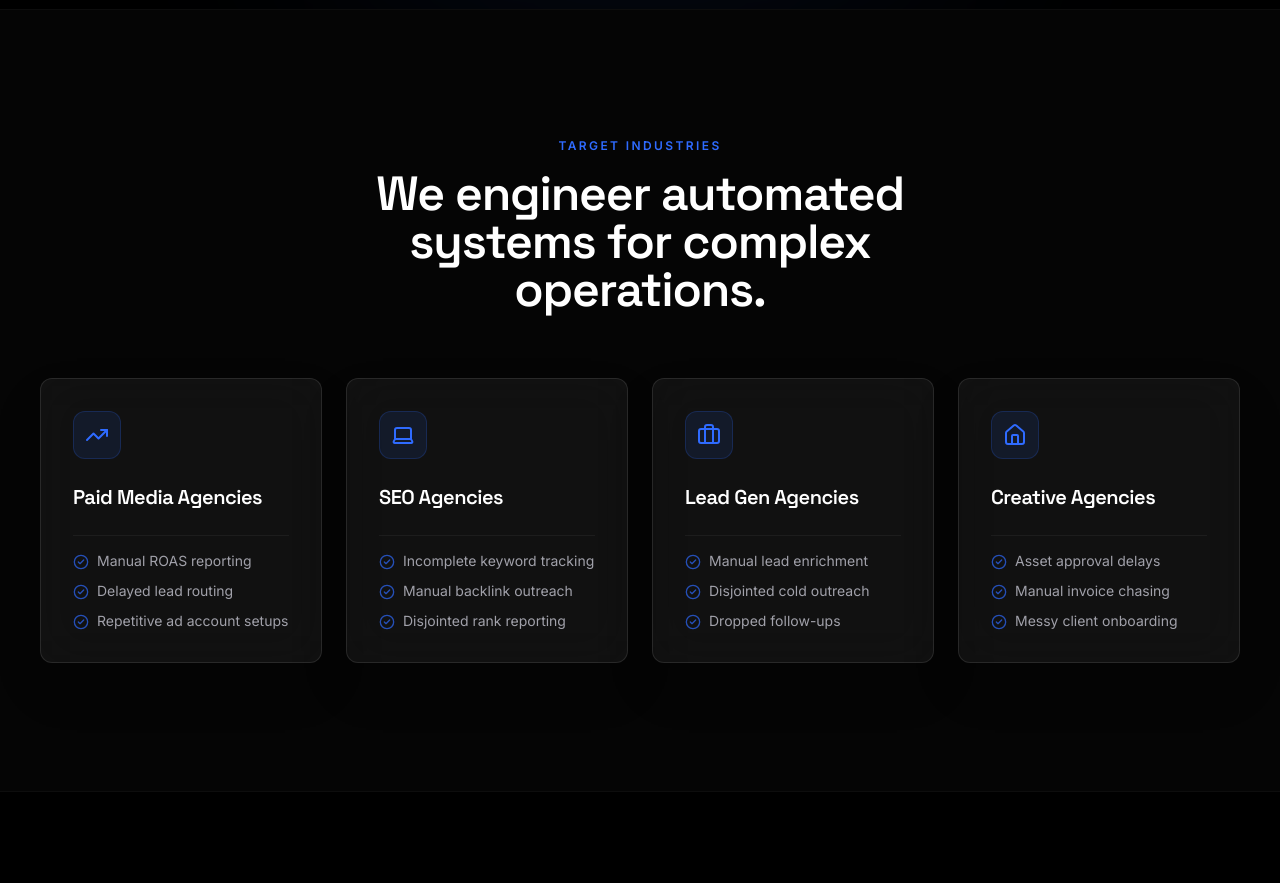
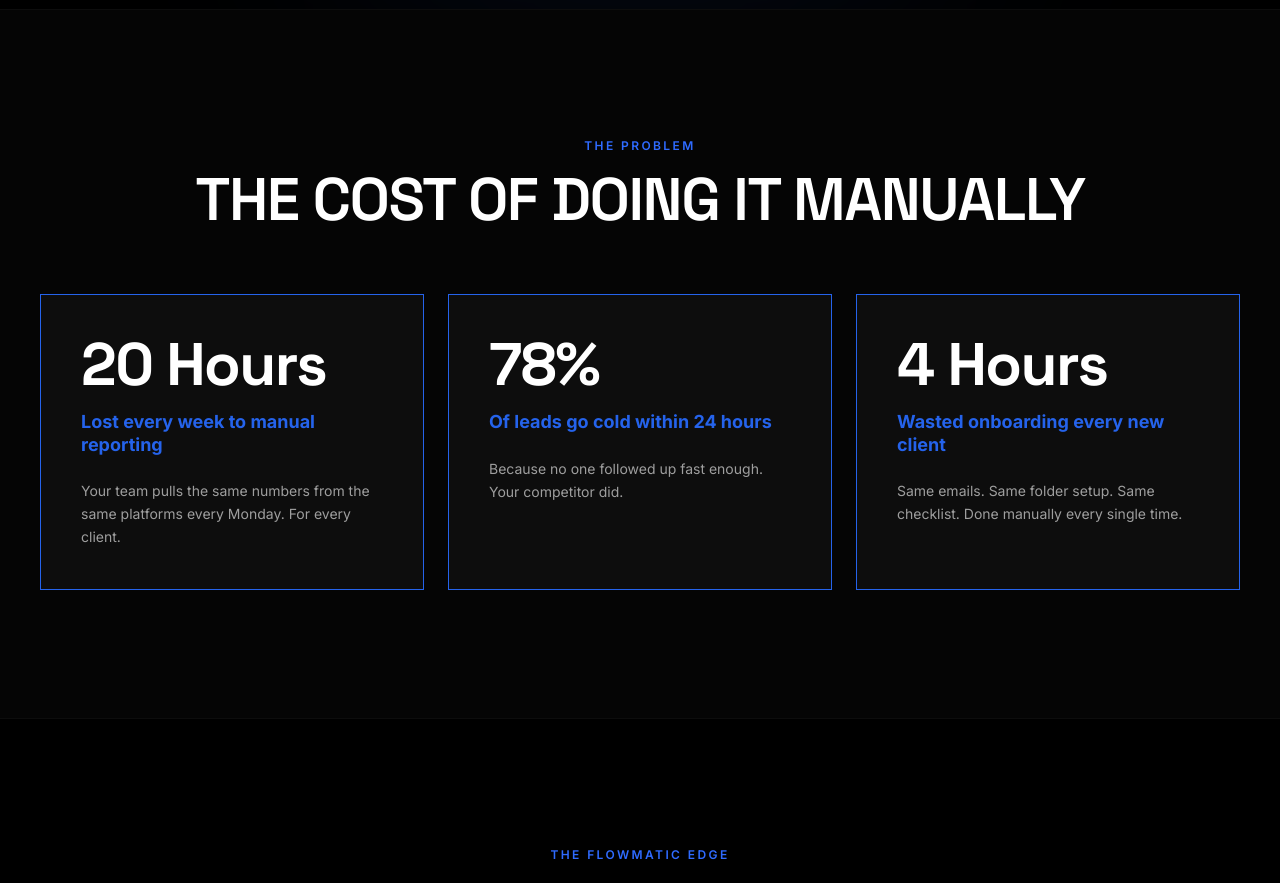
Before and after one commit to tanishksuede/flowmatic, a Next.js app: page / in a window 1280 px wide. Shown: the part 1720-2603 px from the top of the page. Built offline with nearby package versions, Linux system fonts and the light colour scheme.

Commit message:
Replace Target Industries with The Cost of Doing It Manually section

```diff
--- a/src/app/page.tsx
+++ b/src/app/page.tsx
@@ -3,7 +3,7 @@
 import { useRef, useEffect } from "react";
 import gsap from "gsap";
 import { ScrollTrigger } from "gsap/ScrollTrigger";
-import { CheckCircle2, Star, ArrowRight, Bot, Workflow, MessageSquare, Database, Zap, X, Check, Laptop, Briefcase, Home as HomeIcon, TrendingUp } from "lucide-react";
+import { ArrowRight, Bot, Zap, MessageSquare, Database, CheckCircle2, Star, Workflow, X, Check } from "lucide-react";
 import Navbar from "@/components/Navbar";
 import Footer from "@/components/Footer";
 
@@ -251,53 +251,45 @@ export default function Home() {
 
 
         {/* ==========================================
-            7. WHO WE HELP
+            7. THE COST OF DOING IT MANUALLY
         ========================================== */}
         <section className="w-full py-24 md:py-32 bg-[#050505]">
           <div className="max-w-[1440px] mx-auto px-6 md:px-10">
             <div className="flex flex-col items-center text-center mb-16 reveal-item">
-              <span className="section-label mb-4">Target Industries</span>
-              <h2 className="text-4xl md:text-5xl font-semibold tracking-tight max-w-2xl">
-                We engineer automated systems for complex operations.
+              <span className="section-label mb-4">The Problem</span>
+              <h2 className="text-4xl md:text-6xl font-semibold tracking-tight max-w-4xl uppercase font-heading">
+                THE COST OF DOING IT MANUALLY
               </h2>
             </div>
 
-            <div className="grid grid-cols-1 md:grid-cols-2 lg:grid-cols-4 gap-6">
+            <div className="grid grid-cols-1 md:grid-cols-3 gap-6">
               {[
                 {
-                  icon: TrendingUp,
-                  title: "Paid Media Agencies",
-                  problems: ["Manual ROAS reporting", "Delayed lead routing", "Repetitive ad account setups"]
+                  stat: "20 Hours",
+                  label: "Lost every week to manual reporting",
+                  desc: "Your team pulls the same numbers from the same platforms every Monday. For every client."
                 },
                 {
-                  icon: Laptop,
-                  title: "SEO Agencies",
-                  problems: ["Incomplete keyword tracking", "Manual backlink outreach", "Disjointed rank reporting"]
+                  stat: "78%",
+                  label: "Of leads go cold within 24 hours",
+                  desc: "Because no one followed up fast enough. Your competitor did."
                 },
                 {
-                  icon: Briefcase,
-                  title: "Lead Gen Agencies",
-                  problems: ["Manual lead enrichment", "Disjointed cold outreach", "Dropped follow-ups"]
-                },
-                {
-                  icon: HomeIcon,
-                  title: "Creative Agencies",
-                  problems: ["Asset approval delays", "Manual invoice chasing", "Messy client onboarding"]
+                  stat: "4 Hours",
+                  label: "Wasted onboarding every new client",
+                  desc: "Same emails. Same folder setup. Same checklist. Done manually every single time."
                 }
-              ].map((industry, i) => (
-                <div key={i} className="glass-card p-8 flex flex-col gap-6 reveal-item hover:-translate-y-2 transition-transform duration-300">
-                  <div className="w-12 h-12 bg-accent/10 rounded-xl flex items-center justify-center border border-accent/20">
-                     <industry.icon className="w-6 h-6 text-accent" />
-                  </div>
-                  <h3 className="text-xl text-white font-semibold">{industry.title}</h3>
-                  <div className="flex flex-col gap-3 border-t border-white/5 pt-4">
-                    {industry.problems.map((problem, j) => (
-                      <div key={j} className="flex items-start gap-2">
-                        <CheckCircle2 className="w-4 h-4 text-accent/70 mt-0.5 shrink-0" />
-                        <span className="text-body text-sm leading-tight">{problem}</span>
-                      </div>
-                    ))}
-                  </div>
+              ].map((item, i) => (
+                <div key={i} className="bg-[#0D0D0D] border border-[#2563EB] p-10 flex flex-col gap-4 reveal-item hover:-translate-y-2 transition-transform duration-300">
+                  <span className="text-5xl md:text-6xl text-white font-heading font-bold tracking-tight">
+                    {item.stat}
+                  </span>
+                  <span className="text-[#2563EB] font-bold text-lg leading-tight">
+                    {item.label}
+                  </span>
+                  <p className="text-white/60 text-sm leading-relaxed mt-2">
+                    {item.desc}
+                  </p>
                 </div>
               ))}
             </div>
```
